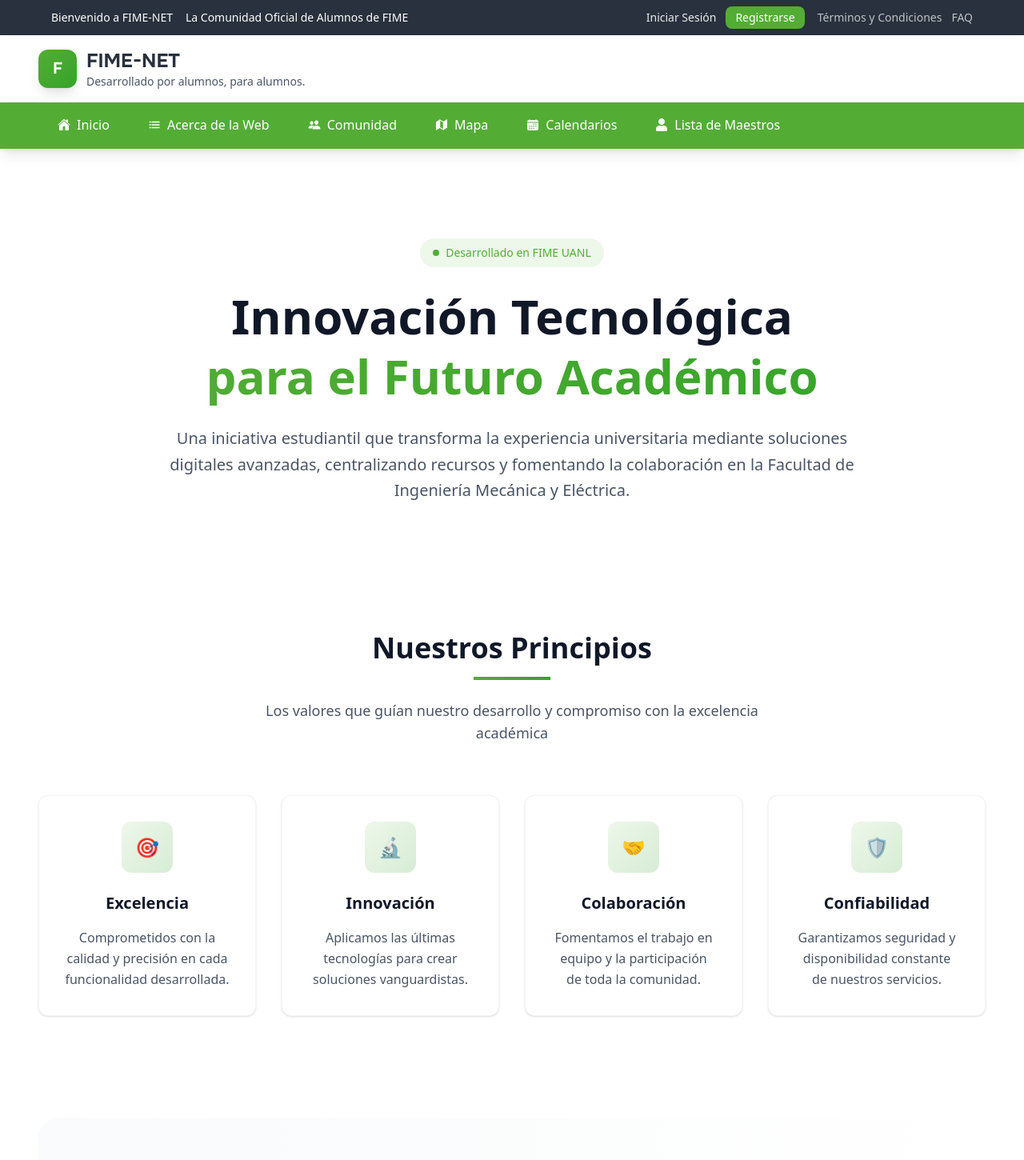
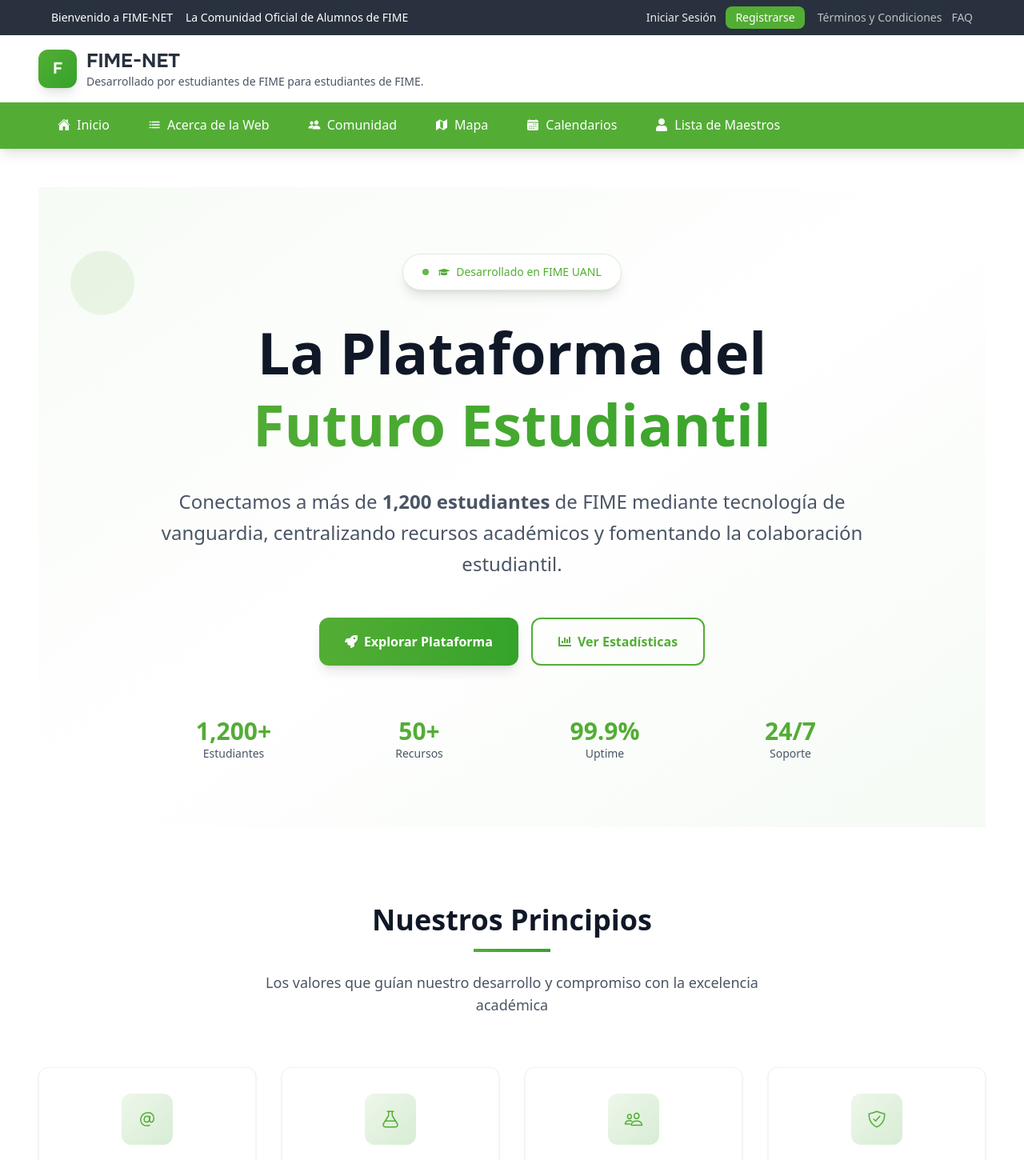
Before and after one commit to DataDave-Dev/fime-net, a Next.js app: page /about in a window 1280 px wide. Shown: the top 1450 px of the page at 80% size. Built offline with nearby package versions, Linux system fonts and the light colour scheme; no server answers.

Commit message:
feat: Enhance AboutPage with improved layout, animations, and updated content; modify TopMenu description for clarity

```diff
--- a/src/app/about/page.tsx
+++ b/src/app/about/page.tsx
@@ -2,8 +2,30 @@
 
 import SectionContainer from '@/components/ui/section-container/SectionContainer'
 import { motion } from 'framer-motion'
+import Link from 'next/link'
 import React from 'react'
-import { IoSettingsOutline } from 'react-icons/io5'
+import {
+    FaGraduationCap,
+    FaRocket,
+    FaChartBar,
+    FaLaptopCode,
+    FaLightbulb,
+    FaServer,
+    FaCode,
+    FaCloud,
+    FaBug,
+    FaSearch,
+    FaComments,
+    FaVial,
+    FaRoute
+} from 'react-icons/fa'
+import {
+    IoSettingsOutline,
+    IoAtOutline,
+    IoFlaskOutline,
+    IoPeopleOutline,
+    IoShieldCheckmarkOutline
+} from 'react-icons/io5'
 
 export default function AboutPage() {
     const containerVariants = {
@@ -37,34 +59,100 @@
 
     return (
         <SectionContainer>
-            {/* Hero Section Corporativo */}
+            {/* Hero Section Mejorado */}
             <motion.div
-                className='relative'
+                className='relative min-h-screen flex items-center justify-center'
                 initial="hidden"
                 animate="visible"
                 variants={containerVariants}
             >
-                <div className='absolute inset-0 rounded-2xl'></div>
-                <motion.div className='relative px-12 py-16 text-center' variants={itemVariants}>
+                {/* Background con gradiente animado */}
+                <div className='absolute inset-0 bg-gradient-to-br from-[#53ad35]/5 via-white to-[#34a32a]/5'></div>
+
+                {/* Elementos decorativos animados */}
                 <motion.div
-                        className='inline-flex items-center px-4 py-2 bg-[#53ad35]/10 rounded-full text-[#53ad35] text-sm font-medium mb-6'
+                    className='absolute top-20 left-10 w-20 h-20 bg-[#53ad35]/10 rounded-full'
+                    animate={{
+                        y: [0, -20, 0],
+                        scale: [1, 1.1, 1]
+                    }}
+                    transition={{
+                        duration: 6,
+                        repeat: Infinity,
+                        ease: "easeInOut"
+                    }}
+                />
+
+                <div className='relative z-10 text-center px-4 max-w-6xl mx-auto'>
+                    <motion.div
+                        className='inline-flex items-center px-6 py-3 bg-white shadow-lg rounded-full text-[#53ad35] text-sm font-medium mb-8 border border-[#53ad35]/20'
                         variants={itemVariants}
                     >
-                        <span className='w-2 h-2 bg-[#53ad35] rounded-full mr-2'></span>
+                        <span className='w-2 h-2 bg-[#53ad35] rounded-full mr-3 animate-pulse'></span>
+                        <FaGraduationCap className='mr-2' />
                         Desarrollado en FIME UANL
                     </motion.div>
-                    <h2 className='text-4xl md:text-5xl lg:text-6xl font-bold text-gray-900 mb-6 leading-tight'>
-                        Innovación Tecnológica
+
+                    <motion.h1
+                        className='text-3xl sm:text-4xl md:text-5xl lg:text-6xl xl:text-7xl font-bold text-gray-900 mb-8 leading-tight'
+                        variants={itemVariants}
+                    >
+                        La Plataforma del
                         <span className='block text-transparent bg-gradient-to-r from-[#53ad35] to-[#34a32a] bg-clip-text'>
-                            para el Futuro Académico
+                            Futuro Estudiantil
                         </span>
-                    </h2>
-                    <p className='text-xl text-gray-600 max-w-4xl mx-auto leading-relaxed'>
-                        Una iniciativa estudiantil que transforma la experiencia universitaria mediante
-                        soluciones digitales avanzadas, centralizando recursos y fomentando la colaboración
-                        en la Facultad de Ingeniería Mecánica y Eléctrica.
-                    </p>
+                    </motion.h1>
+
+                    <motion.p
+                        className='text-xl md:text-2xl text-gray-600 max-w-4xl mx-auto leading-relaxed mb-12'
+                        variants={itemVariants}
+                    >
+                        Conectamos a más de <strong>1,200 estudiantes</strong> de FIME mediante
+                        tecnología de vanguardia, centralizando recursos académicos y fomentando
+                        la colaboración estudiantil.
+                    </motion.p>
+
+                    {/* CTAs */}
+                    <motion.div
+                        className='flex flex-col sm:flex-row gap-4 justify-center mb-16'
+                        variants={itemVariants}
+                    >
+                        <motion.button
+                            className='bg-gradient-to-r from-[#53ad35] to-[#34a32a] text-white px-8 py-4 rounded-xl font-semibold shadow-lg hover:shadow-xl transition-all duration-300 flex items-center justify-center space-x-2'
+                            whileHover={{ scale: 1.05, y: -2 }}
+                            whileTap={{ scale: 0.95 }}
+                        >
+                            <FaRocket />
+                            <span>Explorar Plataforma</span>
+                        </motion.button>
+                        <motion.button
+                            className='border-2 border-[#53ad35] text-[#53ad35] px-8 py-4 rounded-xl font-semibold hover:bg-[#53ad35] hover:text-white transition-all duration-300 flex items-center justify-center space-x-2'
+                            whileHover={{ scale: 1.05, y: -2 }}
+                            whileTap={{ scale: 0.95 }}
+                        >
+                            <FaChartBar />
+                            <span>Ver Estadísticas</span>
+                        </motion.button>
                     </motion.div>
+
+                    {/* Stats rápidas */}
+                    <motion.div
+                        className='grid grid-cols-1 sm:grid-cols-2 lg:grid-cols-4 gap-4 md:gap-8 max-w-4xl mx-auto'
+                        variants={itemVariants}
+                    >
+                        {[
+                            { number: '1,200+', label: 'Estudiantes' },
+                            { number: '50+', label: 'Recursos' },
+                            { number: '99.9%', label: 'Uptime' },
+                            { number: '24/7', label: 'Soporte' }
+                        ].map((stat, i) => (
+                            <div key={i} className='text-center'>
+                                <div className='text-2xl md:text-3xl font-bold text-[#53ad35]'>{stat.number}</div>
+                                <div className='text-sm text-gray-600'>{stat.label}</div>
+                            </div>
+                        ))}
+                    </motion.div>
+                </div>
             </motion.div>
 
             <div className='mt-24 space-y-32'>
@@ -89,22 +177,22 @@
                     <div className='grid md:grid-cols-2 lg:grid-cols-4 gap-8'>
                         {[
                             {
-                                icon: '🎯',
+                                icon: <IoAtOutline className='text-2xl' />,
                                 title: 'Excelencia',
                                 description: 'Comprometidos con la calidad y precisión en cada funcionalidad desarrollada.'
                             },
                             {
-                                icon: '🔬',
+                                icon: <IoFlaskOutline className='text-2xl' />,
                                 title: 'Innovación',
                                 description: 'Aplicamos las últimas tecnologías para crear soluciones vanguardistas.'
                             },
                             {
-                                icon: '🤝',
+                                icon: <IoPeopleOutline className='text-2xl' />,
                                 title: 'Colaboración',
                                 description: 'Fomentamos el trabajo en equipo y la participación de toda la comunidad.'
                             },
                             {
-                                icon: '🛡️',
+                                icon: <IoShieldCheckmarkOutline className='text-2xl' />,
                                 title: 'Confiabilidad',
                                 description: 'Garantizamos seguridad y disponibilidad constante de nuestros servicios.'
                             }
@@ -118,7 +206,7 @@
                             >
                                 <div className='bg-white rounded-xl p-8 shadow-sm border border-gray-100 hover:shadow-lg transition-all duration-300 h-full'>
                                     <motion.div
-                                        className='w-16 h-16 mx-auto mb-6 bg-gradient-to-br from-[#53ad35]/10 to-[#34a32a]/20 rounded-xl flex items-center justify-center text-2xl'
+                                        className='w-16 h-16 mx-auto mb-6 bg-gradient-to-br from-[#53ad35]/10 to-[#34a32a]/20 rounded-xl flex items-center justify-center text-[#53ad35]'
                                         whileHover={{ scale: 1.1 }}
                                         transition={{ type: "spring", stiffness: 400 }}
                                     >
@@ -134,6 +222,8 @@
 
                 {/* Misión y Visión */}
                 <motion.section
+                    role="region"
+                    aria-labelledby="mission-heading"
                     className='bg-gradient-to-r from-gray-50 to-white rounded-3xl p-8 md:p-12'
                     initial="hidden"
                     whileInView="visible"
@@ -141,7 +231,7 @@
                     variants={containerVariants}
                 >
                     <motion.div className='text-center mb-12' variants={itemVariants}>
-                        <h2 className='text-3xl md:text-4xl font-bold text-gray-900 mb-4'>
+                        <h2 id="mission-heading" className='text-3xl md:text-4xl font-bold text-gray-900 mb-4'>
                             Misión y Visión
                         </h2>
                         <div className='w-24 h-1 bg-gradient-to-r from-[#53ad35] to-[#34a32a] mx-auto mb-6'></div>
@@ -188,7 +278,7 @@
                     >
                         <div className='relative'>
                             <motion.div
-                                className='w-20 h-20 bg-gradient-to-br from-[#53ad35]/10 to-[#34a32a]/20 rounded-full flex items-center justify-center'
+                                className='w-20 h-20 bg-gradient-to-br from-[#53ad35]/10 to-[#34a32a]/20 rounded-full flex items-center justify-center text-[#53ad35]'
                                 animate={{
                                     rotate: [0, 360]
                                 }}
@@ -198,7 +288,7 @@
                                     ease: "linear"
                                 }}
                             >
-                                <span className='text-2xl'><IoSettingsOutline /></span>
+                                <IoSettingsOutline className='text-2xl' />
                             </motion.div>
                             <div className='absolute -top-2 -right-2 w-6 h-6 bg-[#53ad35]/20 rounded-full'></div>
                             <div className='absolute -bottom-2 -left-2 w-4 h-4 bg-[#34a32a]/20 rounded-full'></div>
@@ -302,7 +392,7 @@
                             <div className='relative bg-white rounded-2xl p-10 shadow-lg border border-gray-100'>
                                 <div className='flex items-center mb-6'>
                                     <div className='w-16 h-16 bg-gradient-to-br from-[#53ad35] to-[#34a32a] rounded-xl flex items-center justify-center text-white text-2xl mr-4'>
-                                        👨‍💻
+                                        <FaLaptopCode />
                                     </div>
                                     <div>
                                         <h3 className='text-2xl font-bold text-gray-900'>Desarrollador Técnico</h3>
@@ -314,21 +404,33 @@
                                     y implementación de nuevas tecnologías en nuestra plataforma.
                                 </p>
                                 <div className='grid grid-cols-2 gap-4 mb-6'>
-                                    <div className='bg-gray-50 rounded-lg p-3'>
+                                    <div className='bg-gray-50 rounded-lg p-3 flex items-center space-x-2'>
+                                        <FaCode className='text-[#53ad35]' />
+                                        <div>
                                             <h4 className='font-semibold text-gray-900 text-sm mb-1'>Frontend</h4>
                                             <p className='text-xs text-gray-600'>React, Next.js, TypeScript</p>
                                         </div>
-                                    <div className='bg-gray-50 rounded-lg p-3'>
+                                    </div>
+                                    <div className='bg-gray-50 rounded-lg p-3 flex items-center space-x-2'>
+                                        <FaServer className='text-[#53ad35]' />
+                                        <div>
                                             <h4 className='font-semibold text-gray-900 text-sm mb-1'>Backend</h4>
                                             <p className='text-xs text-gray-600'>Node.js, APIs, Databases</p>
                                         </div>
-                                    <div className='bg-gray-50 rounded-lg p-3'>
+                                    </div>
+                                    <div className='bg-gray-50 rounded-lg p-3 flex items-center space-x-2'>
+                                        <FaCloud className='text-[#53ad35]' />
+                                        <div>
                                             <h4 className='font-semibold text-gray-900 text-sm mb-1'>DevOps</h4>
                                             <p className='text-xs text-gray-600'>CI/CD, Deployment</p>
                                         </div>
-                                    <div className='bg-gray-50 rounded-lg p-3'>
+                                    </div>
+                                    <div className='bg-gray-50 rounded-lg p-3 flex items-center space-x-2'>
+                                        <FaBug className='text-[#53ad35]' />
+                                        <div>
                                             <h4 className='font-semibold text-gray-900 text-sm mb-1'>Testing</h4>
                                             <p className='text-xs text-gray-600'>QA, Unit Tests</p>
+                                        </div>
                                     </div>
                                 </div>
                             </div>
@@ -344,7 +446,7 @@
                             <div className='relative bg-white rounded-2xl p-10 shadow-lg border border-gray-100'>
                                 <div className='flex items-center mb-6'>
                                     <div className='w-16 h-16 bg-gradient-to-br from-blue-500 to-purple-600 rounded-xl flex items-center justify-center text-white text-2xl mr-4'>
-                                        💡
+                                        <FaLightbulb />
                                     </div>
                                     <div>
                                         <h3 className='text-2xl font-bold text-gray-900'>Consultor Estratégico</h3>
@@ -356,21 +458,33 @@
                                     contribuye con análisis de usabilidad y experiencia de usuario.
                                 </p>
                                 <div className='grid grid-cols-2 gap-4 mb-6'>
-                                    <div className='bg-gray-50 rounded-lg p-3'>
+                                    <div className='bg-gray-50 rounded-lg p-3 flex items-center space-x-2'>
+                                        <FaSearch className='text-blue-500' />
+                                        <div>
                                             <h4 className='font-semibold text-gray-900 text-sm mb-1'>UX Research</h4>
                                             <p className='text-xs text-gray-600'>Análisis de usabilidad</p>
                                         </div>
-                                    <div className='bg-gray-50 rounded-lg p-3'>
+                                    </div>
+                                    <div className='bg-gray-50 rounded-lg p-3 flex items-center space-x-2'>
+                                        <FaComments className='text-blue-500' />
+                                        <div>
                                             <h4 className='font-semibold text-gray-900 text-sm mb-1'>Feedback</h4>
                                             <p className='text-xs text-gray-600'>Reportes detallados</p>
                                         </div>
-                                    <div className='bg-gray-50 rounded-lg p-3'>
+                                    </div>
+                                    <div className='bg-gray-50 rounded-lg p-3 flex items-center space-x-2'>
+                                        <FaVial className='text-blue-500' />
+                                        <div>
                                             <h4 className='font-semibold text-gray-900 text-sm mb-1'>Testing</h4>
                                             <p className='text-xs text-gray-600'>Casos de uso</p>
                                         </div>
-                                    <div className='bg-gray-50 rounded-lg p-3'>
+                                    </div>
+                                    <div className='bg-gray-50 rounded-lg p-3 flex items-center space-x-2'>
+                                        <FaRoute className='text-blue-500' />
+                                        <div>
                                             <h4 className='font-semibold text-gray-900 text-sm mb-1'>Strategy</h4>
                                             <p className='text-xs text-gray-600'>Planificación</p>
+                                        </div>
                                     </div>
                                 </div>
                             </div>
@@ -404,12 +518,13 @@
                                 whileTap={{ scale: 0.95 }}
                                 transition={{ type: "spring", stiffness: 400 }}
                             >
+                                <Link href="https://github.com/DataDave-Dev/fime-net.git">
                                     Ver Documentación
+                                </Link>
                             </motion.button>
                         </div>
                     </motion.div>
                 </motion.section>
-
             </div>
         </SectionContainer>
     )
--- a/src/components/ui/top-menu/TopMenu.tsx
+++ b/src/components/ui/top-menu/TopMenu.tsx
@@ -5,7 +5,7 @@
 import React, { useState } from 'react'
 import { motion, AnimatePresence } from 'framer-motion';
 import { FaBars, FaTimes, FaUser, FaSignOutAlt, FaSignInAlt } from "react-icons/fa";
-import { IoCalendar, IoHome, IoMapSharp, IoPeople, IoList } from 'react-icons/io5';
+import { IoCalendar, IoHome, IoMapSharp, IoPeople, IoList, IoHeart } from 'react-icons/io5';
 import { useAuth } from '@/hooks/useAuth';
 import { useRouter } from 'next/navigation';
 
@@ -148,7 +148,7 @@
                                     FIME-NET
                                 </h1>
                                 <p className="text-sm text-gray-600">
-                                    Desarrollado por alumnos, para alumnos.
+                                    Desarrollado por estudiantes de FIME para estudiantes de FIME.
                                 </p>
                             </div>
                         </Link>
```
Also changed, not shown: 1 other file (tests, documents, lock files or other folders). Lines whose indentation alone changed are shown as unchanged.
